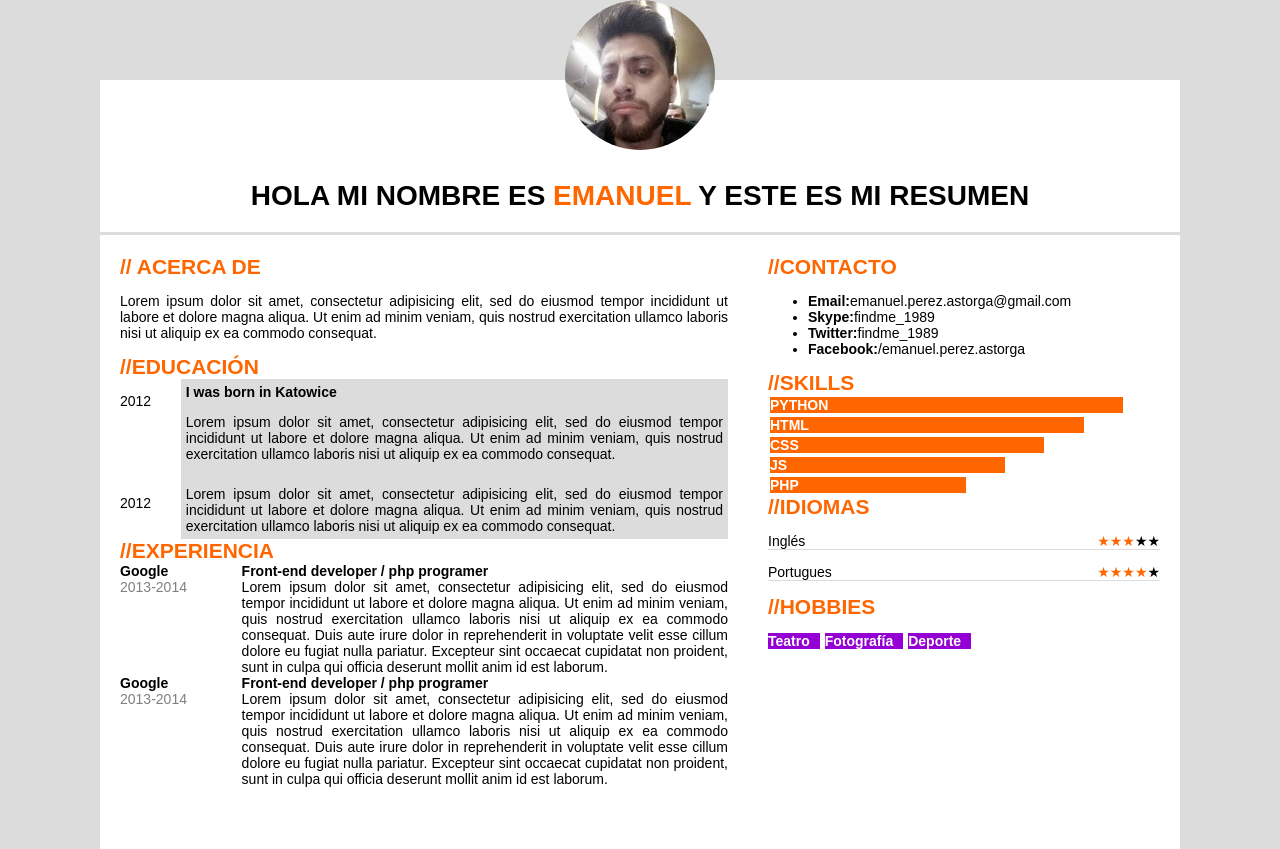
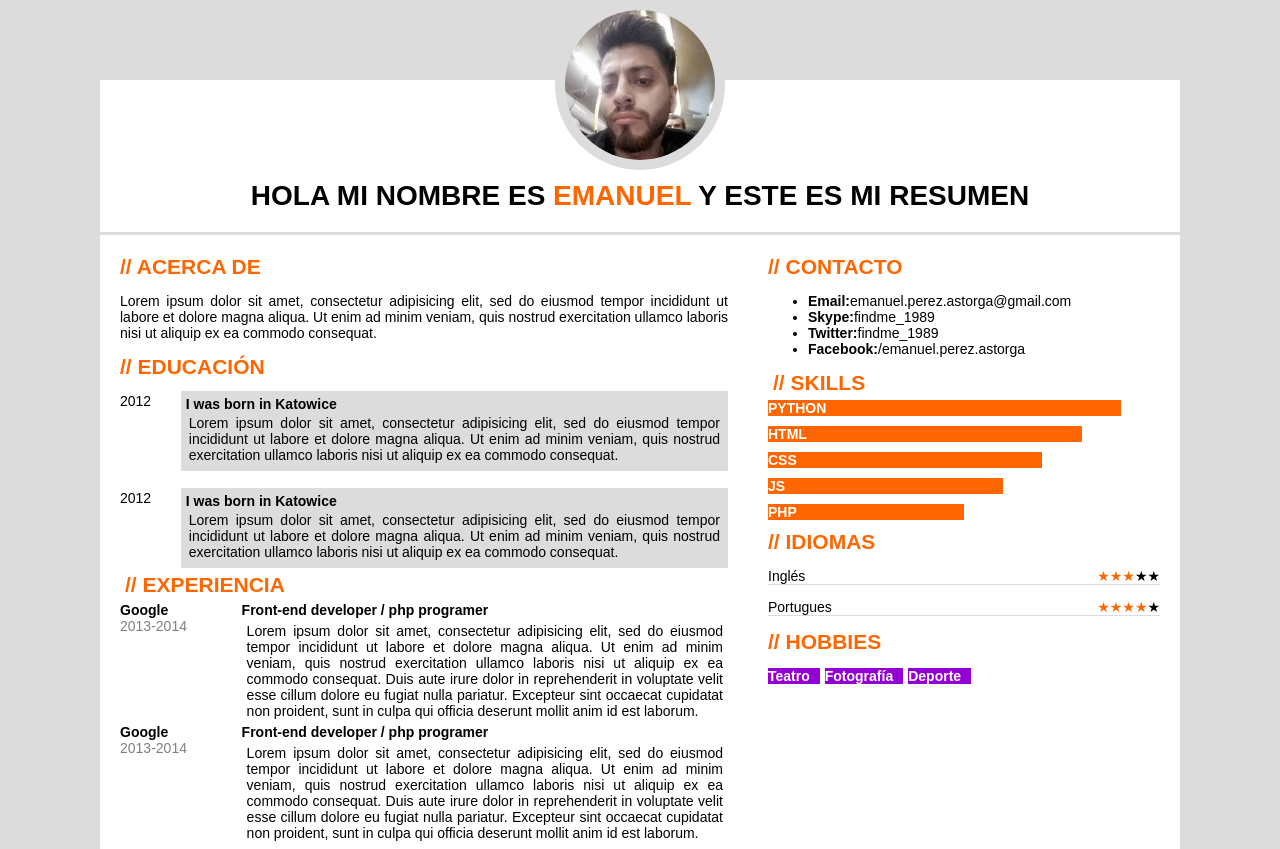
Before and after one commit to 1989findme/experiencia_6, a plain HTML site: page index.html in a window 1280 px wide. Shown: the top 849 px of the page. Drawn offline with Linux system fonts and the light colour scheme.

Commit message:
actualizado

```diff
--- a/experiencia6.css
+++ b/experiencia6.css
@@ -17,6 +17,9 @@
     width:150px;
     border-radius: 100px;
     position: relative;
+    border-style: solid;
+    border-width: 10px;
+    border-color: #DCDCDC;
 }
 
 .centrar_imagen
@@ -77,31 +80,40 @@
     width: 100%;
 }
 
-.col-md-offset-1{
+.col-md-offset-1
+{
     margin-left:10%;
 }
-.col-md-offset-2{
+.col-md-offset-2
+{
     margin-left:20%;
 }
-.col-md-offset-3{
+.col-md-offset-3
+{
     margin-left:30%;
 }
-.col-md-offset-4{
+.col-md-offset-4
+{
     margin-left:40%;
 }
-.col-md-offset-5{
+.col-md-offset-5
+{
     margin-left:50%;
 }
-.col-md-offset-6{
+.col-md-offset-6
+{
     margin-left:60%;
 }
-.col-md-offset-7{
+.col-md-offset-7
+{
     margin-left:70%;
 }
-.col-md-offset-8{
+.col-md-offset-8
+{
     margin-left:80%;
 }
-.col-md-offset-9{
+.col-md-offset-9
+{
     margin-left:90%;
 }
 
@@ -112,10 +124,9 @@
     box-sizing: border-box;
 }
 
-.col-md-4
+.mitad_derecha
 {
-
-    padding-left: 10px;
+    padding: 20px;
     box-sizing: border-box;
 }
 
@@ -140,12 +151,8 @@ h1
     text-align: justify;
 }
 
-.mitad_derecha
+h2
 {
-    padding: 20px;
-}
-
-h2{
     color: #ff6600;
     margin: 0px;
 }
@@ -155,21 +162,30 @@ h2{
   clear: left;
 }
 
-.fecha_educacion
-{
-}
 .cuerpo_educacion
 {
     background-color: #DCDCDC;
     box-sizing: border-box;
     padding: 5px;
     text-align: justify;
+    margin-top: 12px;
+    margin-bottom: 5px;
 }
 
 .born
 {
     font-weight: bold;
     margin: 0px;
+}
+
+.experiencia
+{
+    margin: 5px;
+}
+
+.born_cuerpo
+{
+    margin: 3px;
 }
 .google
 {
@@ -191,7 +207,7 @@ text-align: justify;
 
 .cuerpo_cargo
 {
-    margin: 0px;
+    margin: 5px;
     text-align: justify;
 }
 
@@ -210,12 +226,17 @@ text-align: justify;
     font-weight:bold;
 }
 
+.skills
+{
+    margin: 5px;
+}
+
 .programas .programa
 {
     background-color: #ff6600;
     clear: left;
     color: white;
-margin: 2px;
+    margin-bottom: 10px;
     font-weight:bold;
 }
 
@@ -228,6 +249,7 @@ margin: 0px;
 {
     clear: left;
 }
+
 .idioma
 {
     border-bottom: solid;
@@ -243,7 +265,6 @@ clear: left;
 .estrellas_float
 {
     float: right;
-
 }
 
 .estrellas
@@ -267,11 +288,10 @@ clear: left;
 }
 
 .linea
-
 {
     border-bottom: solid;
     position: relative;
-    top:600px;
+    top:670px;
     border-bottom-color: #DCDCDC;
     border-bottom-width: 1px;
 }
--- a/index.html
+++ b/index.html
@@ -6,7 +6,6 @@
     <title></title>
 </head>
 <body>
-
     <div class="box">
         <div class="centrar_imagen">
             <img class="imagen" src="imagen.jpg" alt="imagen Emanuel">
@@ -20,27 +19,22 @@
                 <h2>// ACERCA DE</h2>
                 <p class="cuerpo_acercade">Lorem ipsum dolor sit amet, consectetur adipisicing elit, sed do eiusmod tempor incididunt ut labore et dolore magna aliqua. Ut enim ad minim veniam, quis nostrud exercitation ullamco laboris nisi ut aliquip ex ea commodo consequat.</p>
 
-              <h2>//EDUCACIÓN</h2>
-
-
+                <h2>// EDUCACIÓN</h2>
                 <div  class="educacion">
                     <p class="col-md-1 fecha_educacion">2012</p>
                     <div class="col-md-9 cuerpo_educacion">
                         <p class="born">I was born in Katowice</p>
-                    <p>Lorem ipsum dolor sit amet, consectetur adipisicing elit, sed do eiusmod
-                      tempor incididunt ut labore et dolore magna aliqua. Ut enim ad minim veniam,
-                      quis nostrud exercitation ullamco laboris nisi ut aliquip ex ea commodo
-                      consequat.</p>
+                        <p class="born_cuerpo">Lorem ipsum dolor sit amet, consectetur adipisicing elit, sed do eiusmod tempor incididunt ut labore et dolore magna aliqua. Ut enim ad minim veniam, quis nostrud exercitation ullamco laboris nisi ut aliquip ex ea commodo consequat.</p>
                     </div>
 
                     <p class="col-md-1 fecha_educacion">2012</p>
-                  <div class="col-md-9 cuerpo_educacion">Lorem ipsum dolor sit amet, consectetur adipisicing elit, sed do eiusmod
-                      tempor incididunt ut labore et dolore magna aliqua. Ut enim ad minim veniam,
-                      quis nostrud exercitation ullamco laboris nisi ut aliquip ex ea commodo
-                      consequat.</div>
+                    <div class="col-md-9 cuerpo_educacion">
+                        <p class="born">I was born in Katowice</p>
+                        <p class="born_cuerpo">Lorem ipsum dolor sit amet, consectetur adipisicing elit, sed do eiusmod tempor incididunt ut labore et dolore magna aliqua. Ut enim ad minim veniam, quis nostrud exercitation ullamco laboris nisi ut aliquip ex ea commodo consequat.</p>
+                    </div>
                 </div>
 
-          <h2>//EXPERIENCIA</h2>
+                <h2 class="experiencia">// EXPERIENCIA</h2>
 
                 <div class="col-md-2">
                     <p class="google">Google</p>
@@ -49,12 +43,7 @@
 
                 <div class="col-md-8">
                     <p class="cargo">Front-end developer / php programer</p>
-            <p class="cuerpo_cargo">Lorem ipsum dolor sit amet, consectetur adipisicing elit, sed do eiusmod
-              tempor incididunt ut labore et dolore magna aliqua. Ut enim ad minim veniam,
-              quis nostrud exercitation ullamco laboris nisi ut aliquip ex ea commodo
-              consequat. Duis aute irure dolor in reprehenderit in voluptate velit esse
-              cillum dolore eu fugiat nulla pariatur. Excepteur sint occaecat cupidatat non
-          proident, sunt in culpa qui officia deserunt mollit anim id est laborum.</p>
+                    <p class="cuerpo_cargo">Lorem ipsum dolor sit amet, consectetur adipisicing elit, sed do eiusmod tempor incididunt ut labore et dolore magna aliqua. Ut enim ad minim veniam, quis nostrud exercitation ullamco laboris nisi ut aliquip ex ea commodo consequat. Duis aute irure dolor in reprehenderit in voluptate velit esse cillum dolore eu fugiat nulla pariatur. Excepteur sint occaecat cupidatat non proident, sunt in culpa qui officia deserunt mollit anim id est laborum.</p>
                 </div>
 
                 <div class="col-md-2">
@@ -64,18 +53,13 @@
 
                 <div class="col-md-8">
                     <p class="cargo">Front-end developer / php programer</p>
-        <p class="cuerpo_cargo">Lorem ipsum dolor sit amet, consectetur adipisicing elit, sed do eiusmod
-          tempor incididunt ut labore et dolore magna aliqua. Ut enim ad minim veniam,
-          quis nostrud exercitation ullamco laboris nisi ut aliquip ex ea commodo
-          consequat. Duis aute irure dolor in reprehenderit in voluptate velit esse
-          cillum dolore eu fugiat nulla pariatur. Excepteur sint occaecat cupidatat non
-      proident, sunt in culpa qui officia deserunt mollit anim id est laborum.</p>
+                    <p class="cuerpo_cargo">Lorem ipsum dolor sit amet, consectetur adipisicing elit, sed do eiusmod tempor incididunt ut labore et dolore magna aliqua. Ut enim ad minim veniam, quis nostrud exercitation ullamco laboris nisi ut aliquip ex ea commodo consequat. Duis aute irure dolor in reprehenderit in voluptate velit esse cillum dolore eu fugiat nulla pariatur. Excepteur sint occaecat cupidatat non proident, sunt in culpa qui officia deserunt mollit anim id est laborum.</p>
                 </div>
             </div>
 
             <div class="col-md-4 mitad_derecha">
 
-  <H2>//CONTACTO</H2>
+                <h2>// CONTACTO</h2>
                 <ul class="ul">
                     <li class="contacto_li"><span class="negrita">Email:</span>emanuel.perez.astorga@gmail.com</li>
                     <li class="contacto_li"><span class="negrita">Skype:</span>findme_1989</li>
@@ -84,7 +68,7 @@
 
                 </ul>
 
-<h2>//SKILLS</h2>
+                <h2 class="skills">// SKILLS</h2>
 
                 <div class="programas">
                     <div class="col-md-9 programa">
@@ -105,27 +89,18 @@
                 </div>
 
                 <div class="recuadro_idiomas">
-
-<h2 class="IDIOMAS">//IDIOMAS</h2>
+                    <h2 class="IDIOMAS">// IDIOMAS</h2>
                     <p class="idioma">Inglés
                         <span class="estrellas_float"><span class="orange">★★★</span>★★</span></p>
-
                     <p class="idioma">Portugues
                         <span class="estrellas_float"><span class="orange">★★★★</span>★</span></p>
-
                 </div>
-
-
-
-<h2 class="HOBBIES">//HOBBIES</h2>
+                    <h2 class="HOBBIES">// HOBBIES</h2>
                     <p class="p_hobbies">Teatro</p>
                     <p class="p_hobbies">Fotografía</p>
                     <p class="p_hobbies">Deporte</p>
                     </div>
         <p class="linea"></p>
-
     </div>
-
-
 </body>
 </html>
```
Lines whose indentation alone changed are shown as unchanged.
